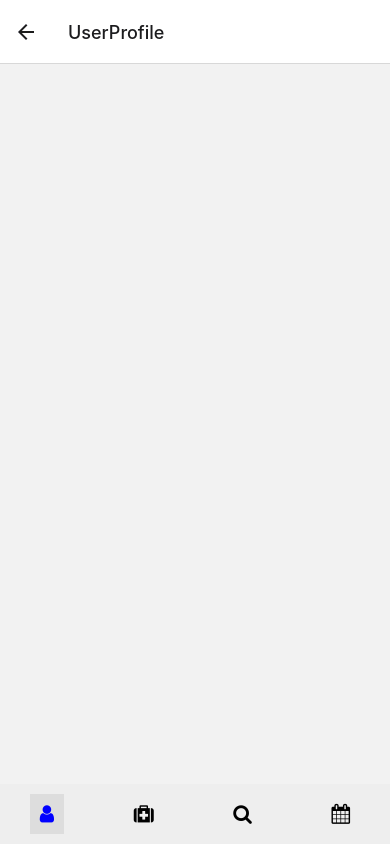
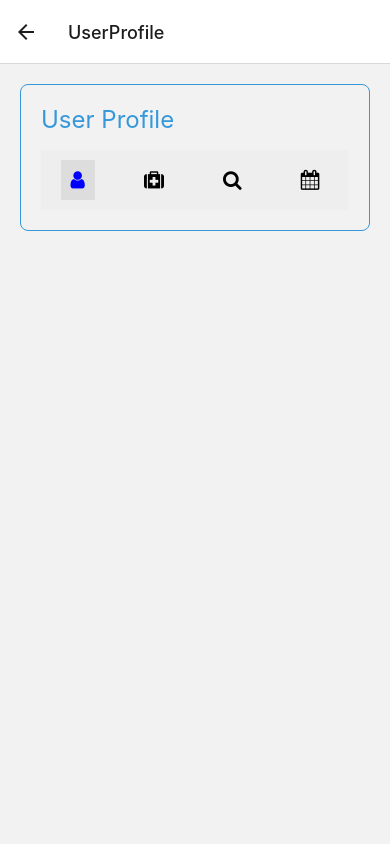
Before and after one commit to xhanwt/UBC-HackCamp-2023, a React Native app in the folder MediMate/: screen /UserProfile in a window 390 px wide. Built offline with nearby package versions, Linux system fonts and the light colour scheme.

Commit message:
Prototype

```diff
--- a/MediMate/App.js
+++ b/MediMate/App.js
@@ -18,7 +18,7 @@ const Stack = createStackNavigator();
 const App = () => {
   return (
     <NavigationContainer>
-      <Stack.Navigator initialRouteName='MedicationSearch'>
+      <Stack.Navigator initialRouteName='CalendarPage'>
         <Stack.Screen name="Home" component={HomeScreen} />
         <Stack.Screen name="Login" component={LoginScreen} />
         <Stack.Screen name="Signup" component={SignupScreen} />
--- a/MediMate/package.json
+++ b/MediMate/package.json
@@ -11,6 +11,7 @@
   "dependencies": {
     "@expo/webpack-config": "^19.0.0",
     "@react-native-async-storage/async-storage": "^1.19.5",
+    "@react-native-community/datetimepicker": "^7.6.1",
     "@react-navigation/bottom-tabs": "^6.5.11",
     "@react-navigation/native": "^6.1.9",
     "@react-navigation/stack": "^6.3.20",
@@ -27,6 +28,7 @@
     "react-native-calendars": "^1.1302.0",
     "react-native-date-picker": "^4.3.3",
     "react-native-gesture-handler": "~2.12.0",
+    "react-native-picker": "^4.3.7",
     "react-native-reanimated": "~3.3.0",
     "react-native-safe-area-context": "4.6.3",
     "react-native-screens": "~3.22.0",
--- a/MediMate/routes/authRoutes.js
+++ b/MediMate/routes/authRoutes.js
@@ -34,7 +34,7 @@ router.post('/login', async (req, res) => {
 // Route to handle user registration
 router.post('/signup', async (req, res) => {
   try {
-    const { email, password, name, gender, healthCardNumber } = req.body;
+    const { email, password, name, healthCardNumber } = req.body;
 
     // Check if the email is already in use
     const existingUser = await User.findOne({ email });
@@ -48,7 +48,6 @@ router.post('/signup', async (req, res) => {
       email,
       password,
       name,
-      gender,
       healthCardNumber,
     });
 
--- a/MediMate/screens/BottomTabNavigator.js
+++ b/MediMate/screens/BottomTabNavigator.js
@@ -1,5 +1,5 @@
 import React, { useState } from 'react';
-import { View, TouchableOpacity, StyleSheet } from 'react-native';
+import { View, ScrollView, TouchableOpacity, StyleSheet } from 'react-native';
 import { useNavigation } from '@react-navigation/native';
 import Icon from 'react-native-vector-icons/FontAwesome'; // You can choose any icon library you prefer
 
@@ -27,24 +27,41 @@ const BottomNavBar = () => {
 
   return (
     <View style={styles.container}>
-      {renderTab('UserProfile', 'user')}
-      {renderTab('Medications', 'medkit')}
-      {renderTab('MedicationSearch', 'search')}
-      {renderTab('CalendarPage', 'calendar')}
+      <ScrollView contentContainerStyle={styles.contentContainer}>
+        {/* Your scrollable content goes here */}
+        {/* Add more views, components, or use a FlatList for a dynamic list */}
+      </ScrollView>
+
+      <View style={styles.bottomBar}>
+        {renderTab('UserProfile', 'user')}
+        {renderTab('Medications', 'medkit')}
+        {renderTab('MedicationSearch', 'search')}
+        {renderTab('CalendarPage', 'calendar')}
+      </View>
     </View>
   );
 };
 
 const styles = StyleSheet.create({
   container: {
+    flex: 1,
+  },
+  contentContainer: {
+    flexGrow: 1,
+    justifyContent: 'flex-start',
+    paddingBottom: 60, // Adjust this value based on the height of your bottom navigation bar
+  },
+  bottomBar: {
     flexDirection: 'row',
     justifyContent: 'space-around',
     alignItems: 'center',
     backgroundColor: '#eee', // Optional: Set a background color for the navigation bar
     paddingVertical: 10,
-    position: 'fixed',
+    position: 'absolute',
     bottom: 0,
-    width: '100%',
+    left: 0,
+    right: 0,
+    zIndex: 999, // Make sure the navigation bar stays above other content
   },
   button: {
     padding: 10,
--- a/MediMate/screens/Medications.js
+++ b/MediMate/screens/Medications.js
@@ -42,6 +42,8 @@ const Medications = () => {
               <Text style={styles.medicationName}>{item.name}</Text>
               <Text>Dosage: {item.dosage}</Text>
               <Text>Frequency: {item.frequency}</Text>
+              {/* <Text>Start Date: {new Date(item.startDate).toDateString()}</Text>
+              <Text>End Date: {new Date(item.endDate).toDateString()}</Text> */}
             </View>
           )}
         />
--- a/MediMate/screens/SignupScreen.js
+++ b/MediMate/screens/SignupScreen.js
@@ -1,5 +1,6 @@
 import React, { useState } from 'react';
-import { View, Text, TextInput, Button, StyleSheet, Picker } from 'react-native';
+import { View, Text, TextInput, Button, StyleSheet} from 'react-native';
+import { Picker } from 'react-native-picker';
 import AuthService from '../services/authServices';
 import { useNavigation } from '@react-navigation/native';
 
@@ -53,7 +54,7 @@ const SignupScreen = () => {
         value={name}
         onChangeText={(text) => setName(text)}
       />
-      <View style={styles.pickerContainer}>
+      {/* <View style={styles.pickerContainer}>
         <Text style={styles.pickerLabel}>Gender</Text>
         {isOtherSelected ? (
           <TextInput
@@ -72,7 +73,7 @@ const SignupScreen = () => {
             ))}
           </Picker>
         )}
-      </View>
+      </View> */}
       <TextInput
         style={styles.input}
         placeholder="Health Card Number"
--- a/MediMate/screens/UserProfileScreen.js
+++ b/MediMate/screens/UserProfileScreen.js
@@ -1,14 +1,75 @@
-import React, {useState} from 'react';
-import { View, Text, TextInput, Button } from  'react-native';
-import authService from '../services/authServices';
-import BottomTabNavigator from './BottomTabNavigator';
+import React, { useEffect, useState } from 'react';
+import { View, Text, StyleSheet } from 'react-native';
+import AsyncStorage from '@react-native-async-storage/async-storage';
+import BottomNavBar from './BottomTabNavigator';
 
-const UserProfileScreen = () => {
-    return (
+const UserProfile = () => {
+  const [userData, setUserData] = useState(null);
+
+  useEffect(() => {
+    // Fetch user data from AsyncStorage or your authentication context
+    const fetchUserData = async () => {
+      try {
+        const storedUserData = await AsyncStorage.getItem('userData');
+        if (storedUserData) {
+          setUserData(JSON.parse(storedUserData));
+        }
+      } catch (error) {
+        console.error('Error fetching user data:', error);
+      }
+    };
+
+    fetchUserData();
+  }, []);
+
+  return (
+    <View style={styles.container}>
+      <Text style={styles.label}>User Profile</Text>
+      {userData && (
         <View>
-          <BottomTabNavigator />
+          <Text style={styles.info}>
+            <Text style={styles.strong}>Name:</Text> {userData.name}
+          </Text>
+          <Text style={styles.info}>
+            <Text style={styles.strong}>Email:</Text> {userData.email}
+          </Text>
+          <Text style={styles.info}>
+            <Text style={styles.strong}>Gender:</Text> {userData.gender}
+          </Text>
+          <Text style={styles.info}>
+            <Text style={styles.strong}>Health Card Number:</Text> {userData.healthCardNumber}
+          </Text>
         </View>
-    );
+      )}
+      <View>
+        <BottomNavBar />
+      </View>
+    </View>
+  );
 };
 
-export default UserProfileScreen;
+const styles = StyleSheet.create({
+  container: {
+    margin: 20,
+    padding: 20,
+    borderWidth: 1,
+    borderColor: '#3498db',
+    borderRadius: 8,
+    maxWidth: 400,
+  },
+  label: {
+    fontSize: 24,
+    marginBottom: 16,
+    color: '#3498db',
+  },
+  info: {
+    marginBottom: 8,
+    color: '#555',
+  },
+  strong: {
+    fontWeight: 'bold',
+    color: '#3498db',
+  },
+});
+
+export default UserProfile;
--- a/MediMate/services/authServices.js
+++ b/MediMate/services/authServices.js
@@ -30,6 +30,12 @@ const AuthService = {
       });
 
       // Handle successful signup
+      const user = response.data;
+
+      // Store user data in AsyncStorage
+      await AsyncStorage.setItem('userData', JSON.stringify(user));
+
+      return user;
       return response.data;
     } catch (error) {
       // Handle signup error
```
Also changed, not shown: MediMate/screens/MedicationSearch.js (+13 -0 lines), 1 other file (tests, documents, lock files or other folders).
